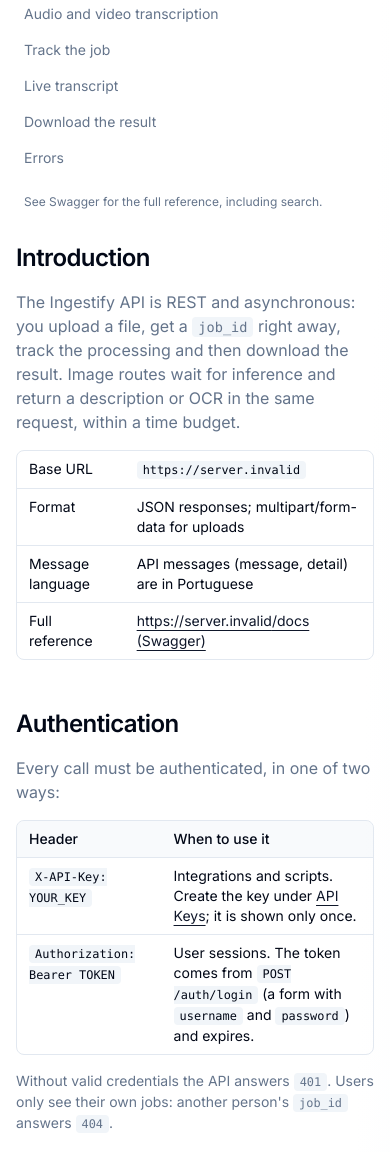
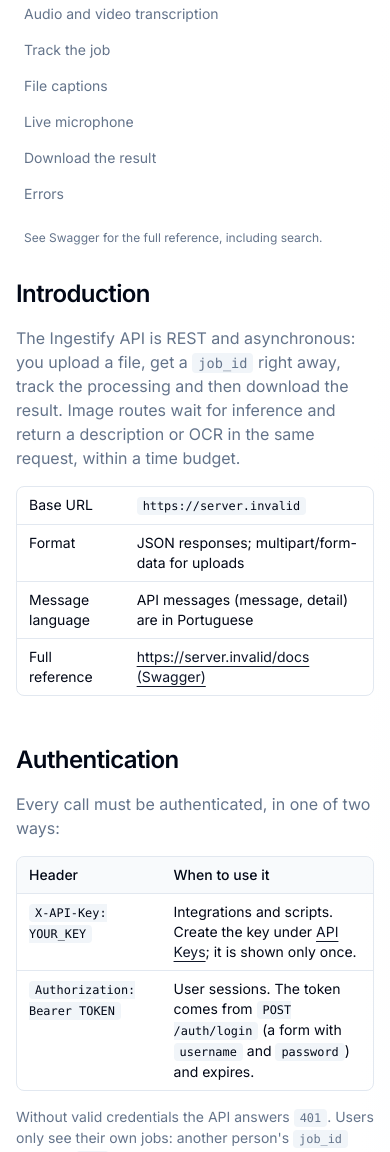
Before and after one commit to geda-valentim/ingestify-to-ai, a Next.js app in the folder frontend/: page /docs in a window 390 px wide. Shown: the part 403-1555 px from the top of the page. Built offline with nearby package versions, Linux system fonts and the light colour scheme; no server answers.

Commit message:
docs: explain live microphone capture and streaming API in PT and EN

```diff
--- a/frontend/app/docs/page.tsx
+++ b/frontend/app/docs/page.tsx
@@ -364,7 +364,7 @@ const COPY = {
       images: "Imagens: descrição e OCR",
       transcribe: "Transcrição de áudio e vídeo",
       status: "Acompanhar o job",
-      live: "Legendas ao vivo",
+      live: "Legendas de arquivos",
       result: "Baixar o resultado",
       errors: "Erros",
     },
@@ -633,7 +633,7 @@ const COPY = {
       images: "Images: description and OCR",
       transcribe: "Audio and video transcription",
       status: "Track the job",
-      live: "Live transcript",
+      live: "File captions",
       result: "Download the result",
       errors: "Errors",
     },
@@ -1060,6 +1060,82 @@ function MediaSections({ lang }: { lang: Lang }) {
   );
 }
 
+const LIVE_CAPTURE_COPY = {
+  pt: {
+    title: "Microfone ao vivo",
+    intro: "Transmita áudio pelo microfone e receba legendas enquanto fala. A página /live permite escolher projeto e pasta, iniciar a captura, finalizar para salvar ou cancelar a sessão. Requer HTTPS ou localhost e permissão para usar o microfone.",
+    availability: "Piloto opt-in, desabilitado por padrão. Depende da ativação pelo operador e de capacidade GPU disponível. A validação de qualidade e os critérios para produção ainda estão pendentes; os tempos medidos no piloto não são uma garantia de latência.",
+    open: "Abrir captura de microfone",
+    api: "Integração pela API",
+    auth: "Crie a sessão com JWT ou API key e informe o projeto, como nos uploads. O retorno contém job_id, ws_url e um ticket de uso único válido por 60 segundos. Conecte à ws_url retornada e envie o ticket no primeiro frame JSON, sem colocá-lo na URL.",
+    capture: "Espere session.ready antes de enviar áudio. O formato é PCM s16le, mono, 16 kHz. Cada bloco de 200 ms contém 3.200 amostras (6.400 bytes), precedidas por um cabeçalho little-endian de 12 bytes: seq uint32 e offset_samples uint64, ambos iniciando em zero. Avance seq por bloco e offset_samples pelas amostras enviadas. A cauda pode ser menor; o máximo por bloco é 500 ms.",
+    events: "Eventos e encerramento",
+    head: ["Evento / ação", "Comportamento"],
+    rows: [
+      ["transcript.partial", "Substitua o texto provisório pela revisão mais recente; não concatene revisões."],
+      ["transcript.final", "Acrescente o segmento confirmado uma vez, em ordem de segment_id. Ele não será alterado."],
+      ["finish", "Envie a cauda do áudio e depois finish com last_seq. Continue lendo até session.completed."],
+      ["session.completed", "O resultado foi salvo. Use /jobs/{job_id}/result?format=txt|json|vtt|srt ou abra a página do job."],
+      ["cancel / DELETE", "Encerra a sessão e descarta os parciais. Uma queda de conexão exige uma nova sessão."],
+    ],
+    limits: "Limites padrão: uma sessão simultânea por worker, até 30 minutos por sessão e 2 segundos de backlog. Falta de capacidade retorna 503 com Retry-After; não há fila de arquivos nem retry automático do áudio. LIVE_DISABLED indica piloto desligado; LIVE_NOT_READY, serviço ainda indisponível; LIVE_CAPACITY_FULL, capacidade ocupada.",
+    privacy: "O áudio original não é armazenado. Ao finalizar, o texto e os formatos de legenda ficam no projeto, com acesso restrito ao dono. Finalizar espera a persistência; fechar a conexão não salva um resultado concluído.",
+  },
+  en: {
+    title: "Live microphone",
+    intro: "Stream microphone audio and receive captions as you speak. The /live page lets you choose a project and folder, start capture, finish to save or cancel the session. HTTPS or localhost and microphone permission are required.",
+    availability: "Opt-in pilot, disabled by default. An operator must enable it and GPU capacity must be available. Quality validation and production criteria are still pending; pilot timings are not a latency guarantee.",
+    open: "Open microphone capture",
+    api: "API integration",
+    auth: "Create a session with a JWT or API key and specify its project, as for uploads. The response includes job_id, ws_url and a single-use ticket valid for 60 seconds. Connect to the returned ws_url and send the ticket in the first JSON frame, without putting it in the URL.",
+    capture: "Wait for session.ready before sending audio. Use mono 16 kHz PCM s16le. Each 200 ms block contains 3,200 samples (6,400 bytes), preceded by a 12-byte little-endian header: seq uint32 and offset_samples uint64, both starting at zero. Increment seq per block and offset_samples by the samples sent. The tail may be shorter; the maximum block is 500 ms.",
+    events: "Events and completion",
+    head: ["Event / action", "Behavior"],
+    rows: [
+      ["transcript.partial", "Replace provisional text with the latest revision; do not concatenate revisions."],
+      ["transcript.final", "Append each confirmed segment once, in segment_id order. It will not change."],
+      ["finish", "Send the audio tail, then finish with last_seq. Keep reading until session.completed."],
+      ["session.completed", "The result has been saved. Use /jobs/{job_id}/result?format=txt|json|vtt|srt or open the job page."],
+      ["cancel / DELETE", "Ends the session and discards partial captions. A disconnected session requires a new session."],
+    ],
+    limits: "Default limits: one concurrent session per worker, up to 30 minutes per session and 2 seconds of backlog. Unavailable capacity returns 503 with Retry-After; there is no file queue or automatic audio retry. LIVE_DISABLED means the pilot is off; LIVE_NOT_READY means the service is unavailable; LIVE_CAPACITY_FULL means capacity is occupied.",
+    privacy: "The original audio is not stored. Finishing saves the text and caption formats in the project, accessible only to its owner. Finish waits for persistence; closing the connection does not save a completed result.",
+  },
+};
+
+function LiveCaptureDocs({ lang, copyLabel }: { lang: Lang; copyLabel: string }) {
+  const t = LIVE_CAPTURE_COPY[lang];
+  const key = lang === "pt" ? "SUA_API_KEY" : "YOUR_API_KEY";
+  const body = JSON.stringify({ project: lang === "pt" ? "Aulas" : "Classes", name: lang === "pt" ? "Transcrição ao vivo" : "Live transcript", language: "pt" });
+  const create = `curl --fail -X POST "${API_URL}/transcribe/live/sessions" \\
+  -H "X-API-Key: ${key}" \\
+  -H "Content-Type: application/json" \\
+  --data '${body}'`;
+  return (
+    <Section id="microfone-live" title={t.title}>
+      <P>{t.intro}</P>
+      <P><A href="/live">{t.open}</A></P>
+      <P small>{t.availability}</P>
+      <P>{lang === "pt" ? "Idioma do piloto: Português." : "Pilot language: Portuguese."}</P>
+      <H3>{t.api}</H3>
+      <Endpoint method="POST" path="/transcribe/live/sessions" />
+      <Endpoint method="GET" path="/transcribe/live/sessions/{job_id}" />
+      <Endpoint method="DELETE" path="/transcribe/live/sessions/{job_id}" />
+      <P>{t.auth}</P>
+      <CodeBlock code={create} copyLabel={copyLabel} />
+      <Endpoint method="WS" path="/transcribe/live/sessions/{job_id}/stream" />
+      <CodeBlock code={'{"type":"authenticate","protocol":1,"ticket":"<ticket>"}'} copyLabel={copyLabel} />
+      <P>{t.capture}</P>
+      <H3>{t.events}</H3>
+      <Table head={t.head} rows={t.rows} />
+      <CodeBlock code={'{"type":"finish","last_seq":149}\n{"type":"cancel"}'} copyLabel={copyLabel} />
+      <P small>{lang === "pt" ? "As mensagens acima são alternativas. last_seq deve ser a última sequência enviada na sua sessão." : "The messages above are alternatives. last_seq must be the last sequence sent in your session."}</P>
+      <P>{t.limits}</P>
+      <P>{t.privacy}</P>
+    </Section>
+  );
+}
+
 export default function DocsPage() {
   const [lang, setLang] = useState<Lang>("pt");
 
@@ -1097,6 +1173,7 @@ export default function DocsPage() {
     { id: "transcribe", label: t.sections.transcribe },
     { id: "transcribe-status", label: t.sections.status },
     { id: "transcribe-live", label: t.sections.live },
+    { id: "microfone-live", label: LIVE_CAPTURE_COPY[lang].title },
     { id: "transcribe-result", label: t.sections.result },
     { id: "transcribe-erros", label: t.sections.errors },
   ];
@@ -1217,6 +1294,8 @@ export default function DocsPage() {
               {block(RESPONSES.live)}
             </Section>
 
+            <LiveCaptureDocs lang={lang} copyLabel={t.copy} />
+
             <Section id="transcribe-result" title={t.sections.result}>
               <Endpoint method="GET" path="/jobs/{job_id}/result?format=…" />
               {t.resultIntro}
```
